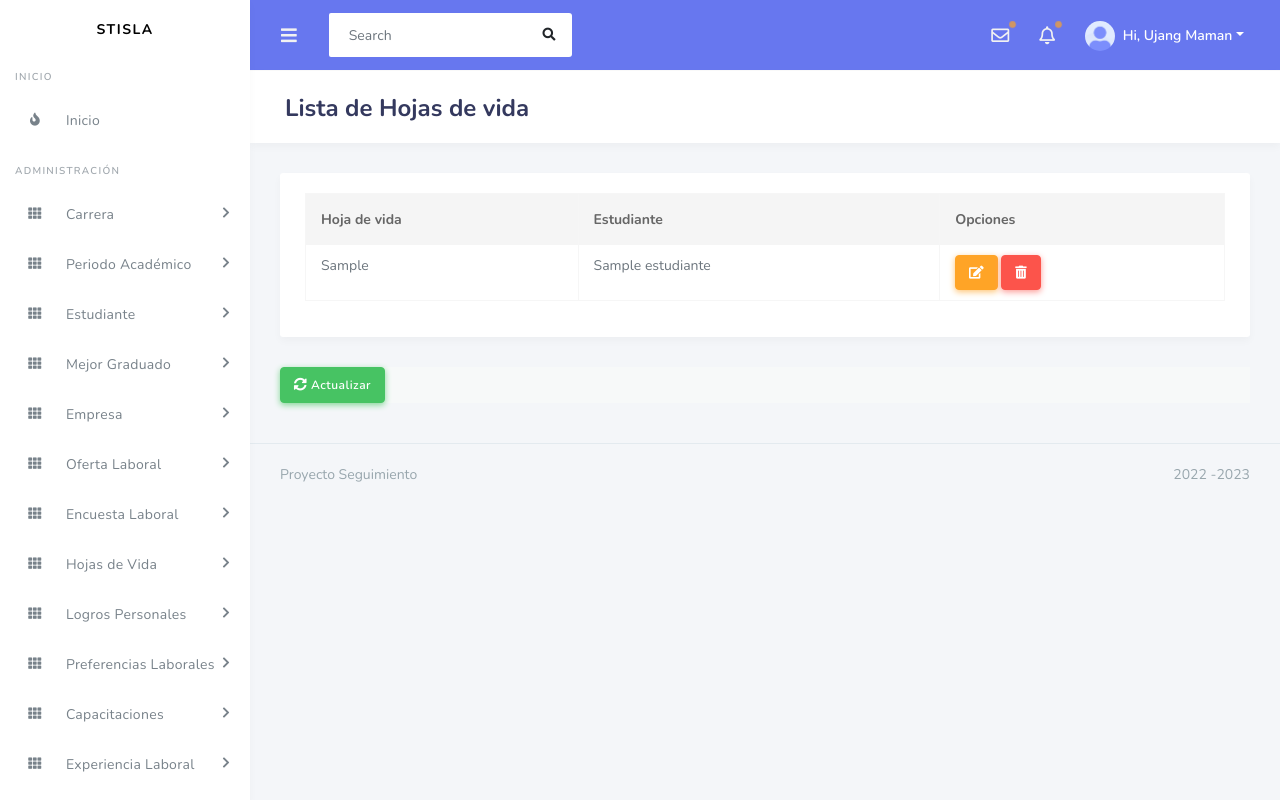
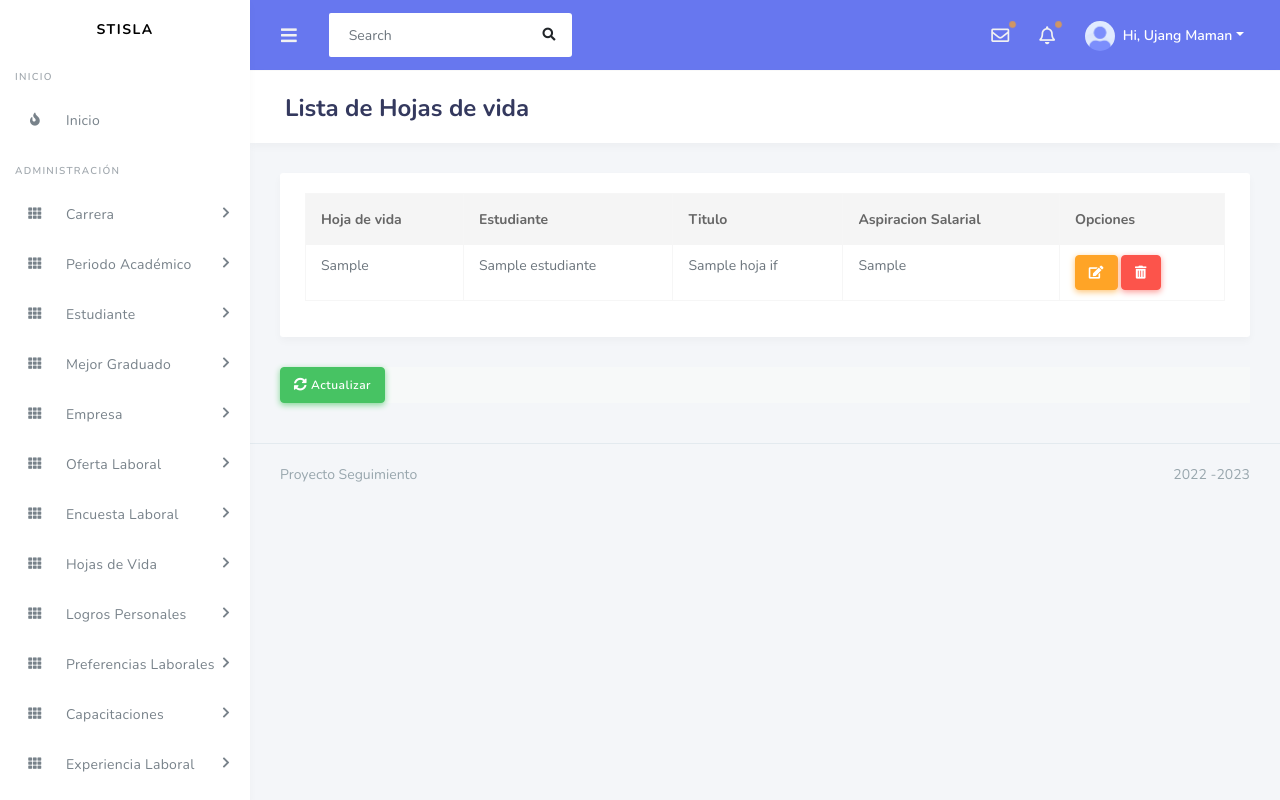
Before and after one commit to Allen2316/proyectoSeguimiento, a Django app: template templates/seguimiento/ListaHoja_de_vida.html in a window 1280 px wide. Run offline with Django 4.2, Linux system fonts and the light colour scheme; the template is opened without the code that fills it: most values are stand-ins (such as "Sample title", 1, 10 or a date in 2020); some libraries are stand-ins or nearby versions.

Commit message:
Finalizacion de proyecto

```diff
--- a/app/seguimiento/models.py
+++ b/app/seguimiento/models.py
@@ -179,6 +179,7 @@ class Preferencias_Laborales(models.Model):
     hoja_de_vida = models.ForeignKey(
         Hoja_de_vida,
         on_delete=models.CASCADE,
+        related_name='hoja',
     )
     sector = models.CharField(max_length=100, null=False)
     aspiracion_salarial = models.DecimalField(max_digits=6, decimal_places=2)
@@ -236,6 +237,7 @@ class Instruccion_formal(models.Model):
     hoja_de_vida = models.ForeignKey(
         Hoja_de_vida,
         on_delete=models.CASCADE,
+        related_name='hojaIF',
     )
     nivel_de_instruccion = models.CharField(max_length=100, null=False)
     instruccion_educativa = models.CharField(max_length=100, null=False)
--- a/templates/seguimiento/ListaHoja_de_vida.html
+++ b/templates/seguimiento/ListaHoja_de_vida.html
@@ -9,6 +9,8 @@
 <tr>
     <th>Hoja de vida </th>
     <th>Estudiante</th>
+    <th>Titulo</th>
+    <th>Aspiracion Salarial</th>
     <th>Opciones</th>
 </tr>
 {% endblock thead %}
@@ -17,13 +19,26 @@
 
 
 {% if object_list %}
+
 {% for hoja in object_list %}
 <tr>
     <td>{{hoja.id_hoja_de_vida}}</td>
     <td>{{hoja.estudiante}}</td>
-    <td><a href="{% url 'editar_hoja_de_vida' hoja.id_hoja_de_vida %}" class="btn btn-warning"><i class="fas fa-edit"></i></a>
+
+    {% for p in hoja.hojaIF.all %}
+    <td>{{p.titulo_obtenido }}</td>
+    {% endfor %}
+
+    {% for p in hoja.hoja.all %}
+    <td>{{p.aspiracion_salarial }}</td>
+    {% endfor %}
+
+
+    <td><a href="{% url 'editar_hoja_de_vida' hoja.id_hoja_de_vida %}" class="btn btn-warning"><i
+                class="fas fa-edit"></i></a>
         <a href="{% url 'eliminar_hoja_de_vida' hoja.id_hoja_de_vida %}" class="btn btn-danger"><i
-                class="fas fa-trash-alt"></i></a></td>
+                class="fas fa-trash-alt"></i></a>
+    </td>
 </tr>
 {% endfor %}
 {% else %}
```
